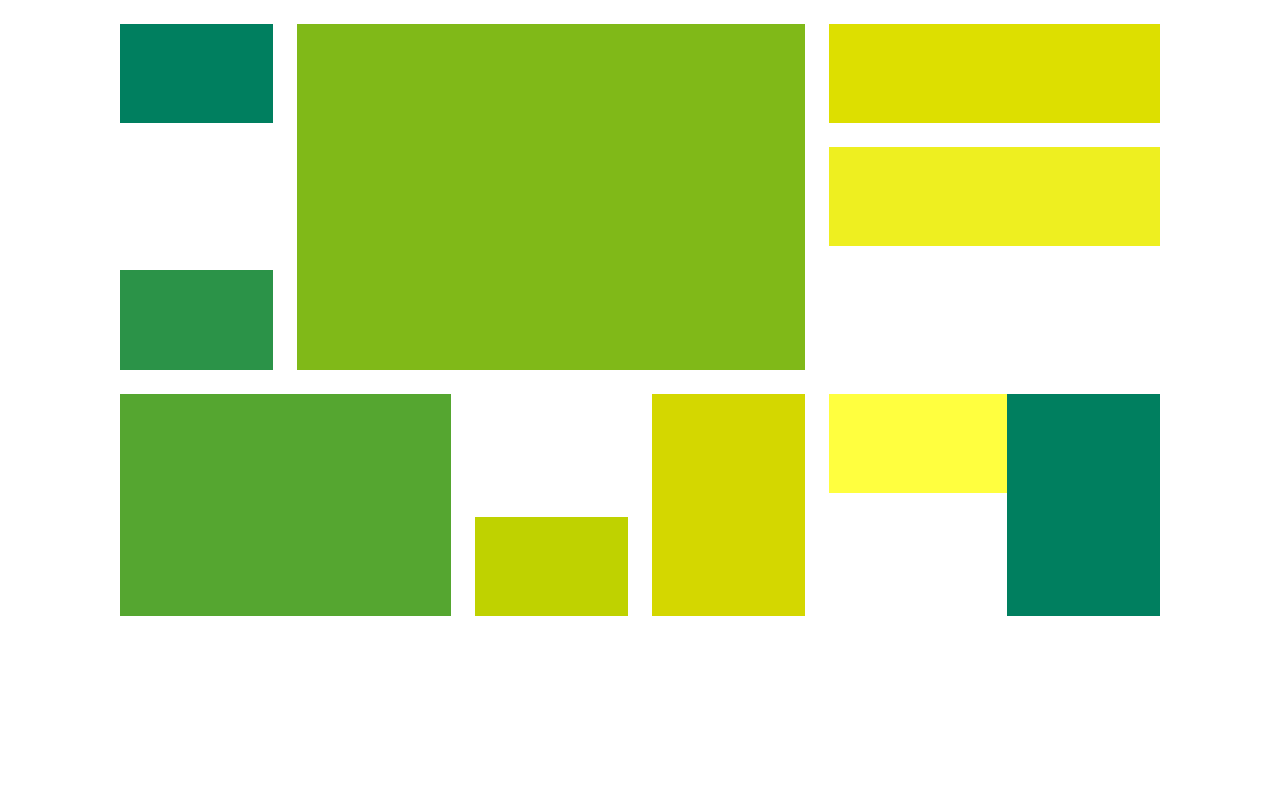
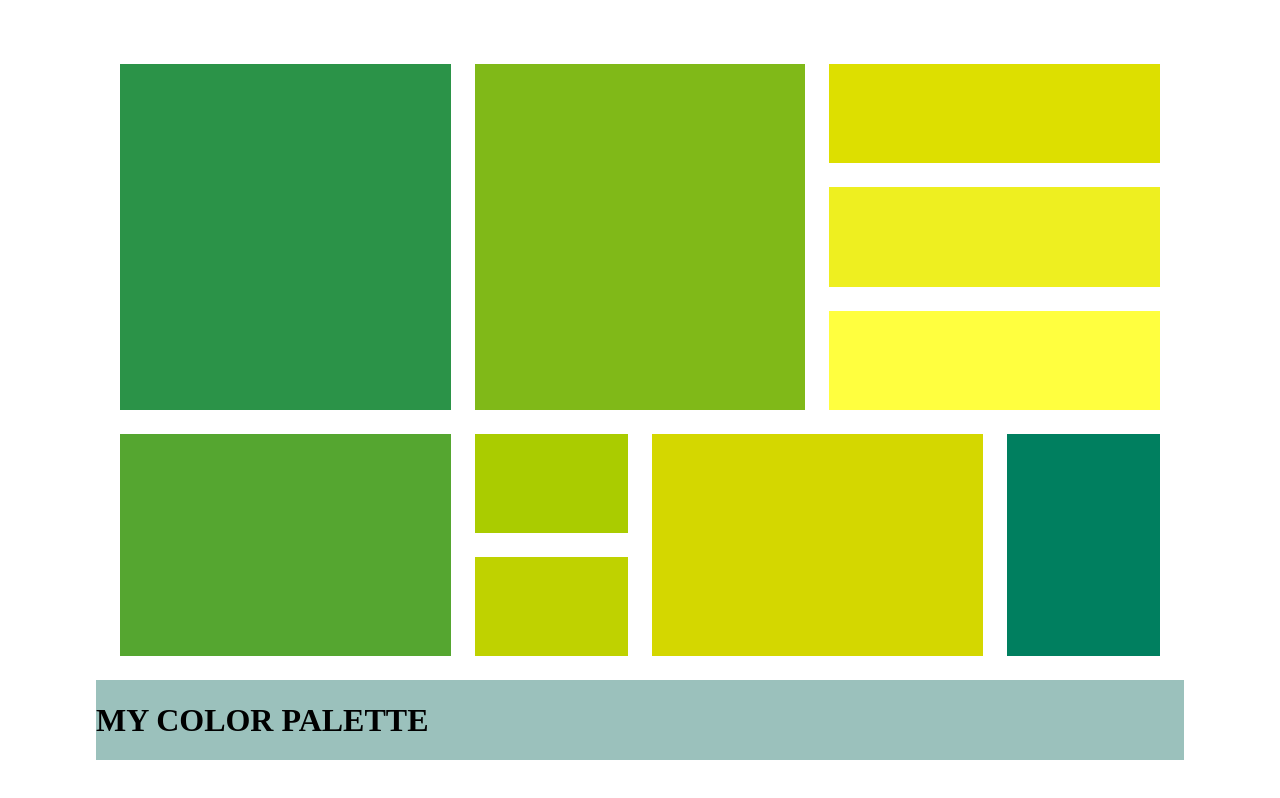
Before and after one commit to danielaayz/css-grid, a plain HTML site: page index.html in a window 1280 px wide. Drawn offline with nearby package versions, Linux system fonts and the light colour scheme.

Commit message:
feat: add blue container with text

```diff
--- a/css/style.css
+++ b/css/style.css
@@ -6,9 +6,12 @@
 
 main {
    width: 100%;
+   max-width: 1440px;
    height: 100vh;
    display: flex;
+   flex-direction: column;
    justify-content: center;
+   align-items: center;
 }
 
 .grid-container {
@@ -31,17 +34,17 @@ main {
 .item1 {
    /* grid-column: 1/3;
    grid-row: 1/2; */
-   grid-area: 1/1/2/2;
+   grid-area: 1/1 / auto/3;
    background-color: #007f5f;
 }
 
 .item2 {
-   grid-area: 3/1/4/2;
+   grid-area: 1/1/4/3;
    background-color: #2b9348;
 }
 
 .item3 {
-   grid-area: 1/2/4/5;
+   grid-area: 1/3/4/5;
    background-color: #80b918;
 }
 
@@ -56,7 +59,7 @@ main {
 }
 
 .item6 {
-   grid-area: 4/5/4/7;
+   grid-area: 3/5/4/7;
    background-color: #ffff3f;
 }
 
@@ -76,7 +79,7 @@ main {
 }
 
 .item10 {
-   grid-area: 4/4/6/4;
+   grid-area: 4/4/6/6;
    background-color: #d4d700;
 }
 
@@ -84,3 +87,9 @@ main {
    grid-area: 4/6/6/7;
    background-color: #007f5f;
 }
+
+.container {
+   color: #000000;
+   background-color: #9bc1bc;
+   width: 85%;
+}
--- a/index.html
+++ b/index.html
@@ -19,11 +19,14 @@
             <div class="grid-element item5"></div>
             <div class="grid-element item6"></div>
             <div class="grid-element item7"></div>
-            <div class="grid-element item7"></div>
+            <div class="grid-element item8"></div>
             <div class="grid-element item9"></div>
             <div class="grid-element item10"></div>
             <div class="grid-element item11"></div>
          </div>
+         <section class="container">
+            <h1>MY COLOR PALETTE</h1>
+         </section>
       </main>
    </body>
 </html>
```
